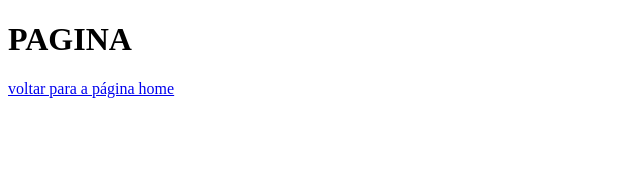
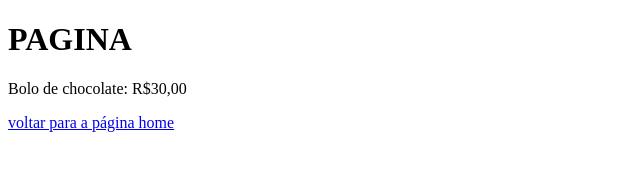
Before and after one commit to cleitongil/Aula-GitHub, a plain HTML site: page vendas.html in a window 1280 px wide. Shown: the whole page, without its empty margins (0-640 px from the left). Drawn offline with Linux system fonts and the light colour scheme.

Commit message:
bolo chocolate valor acrescentado

```diff
--- a/vendas.html
+++ b/vendas.html
@@ -8,6 +8,7 @@
 </head>
 <body>
     <h1>PAGINA</h1>
+    <p>Bolo de chocolate: R$30,00</p>
 <a href="index.html">voltar para a página home</a>
 </body>
 </html>
```
